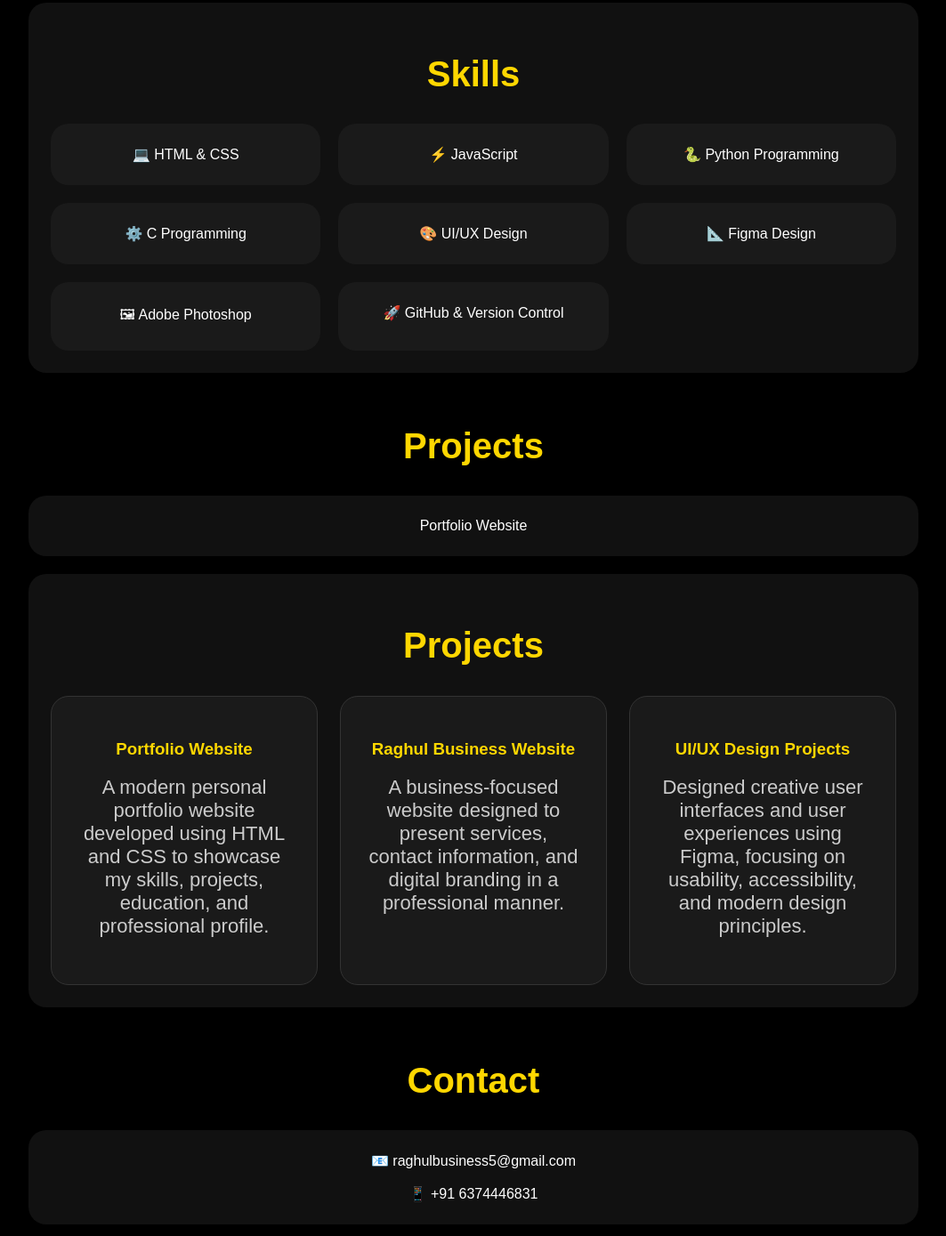
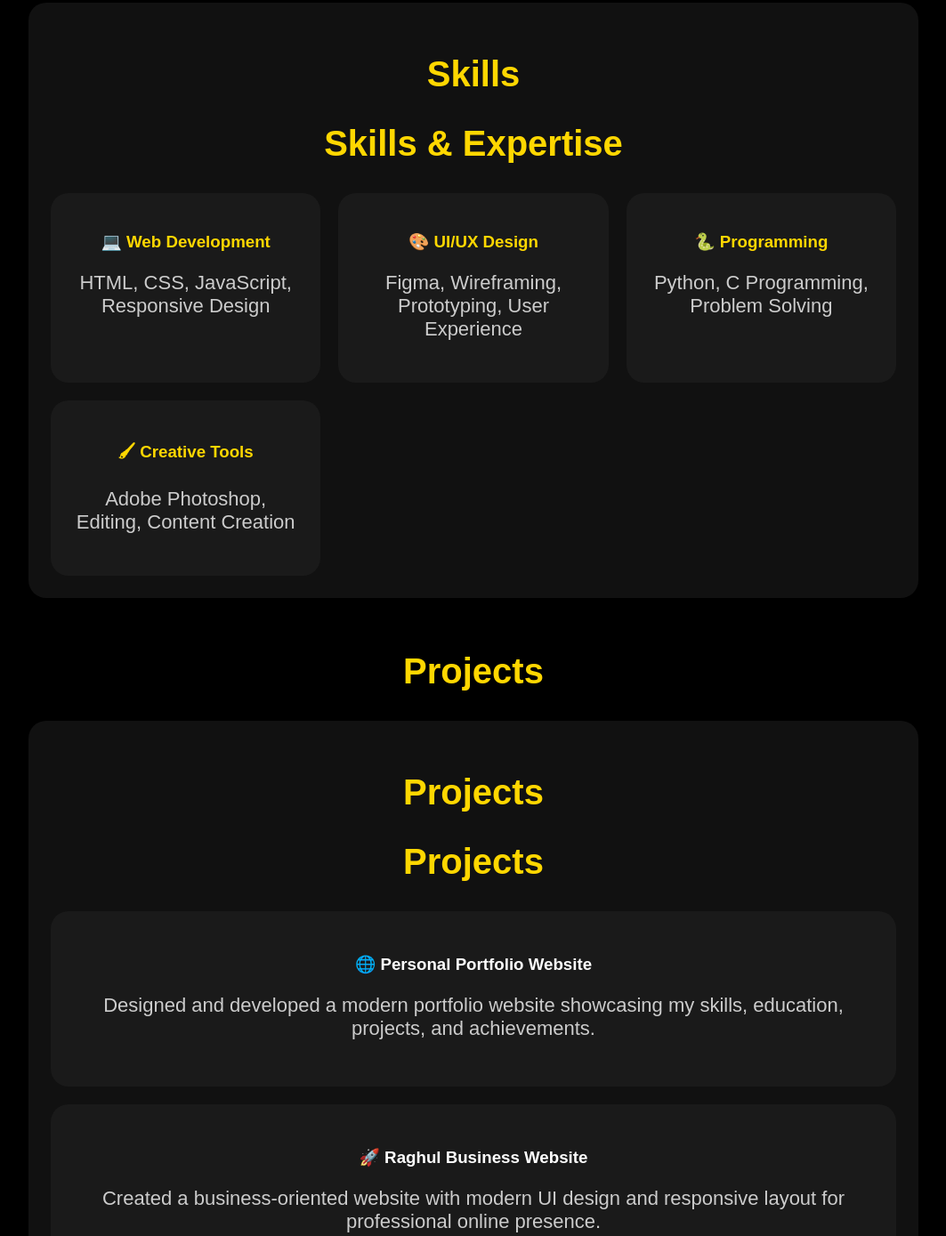
Before and after one commit to raghulbusiness/Raghul-Portfolio, a plain HTML site: page index.html in a window 1280 px wide. Shown: the part 1780-3169 px from the top of the page at 89% size, without its empty margins (108-1171 px from the left). Drawn offline with Linux system fonts and the light colour scheme.

Commit message:
Update index.html

```diff
--- a/index.html
+++ b/index.html
@@ -98,77 +98,59 @@ Chennai, Tamil Nadu
 <div style="background:#111;padding:25px;border-radius:20px;margin-top:20px;">
 <h2 style="color:gold;font-size:40px;">Skills</h2>
 
+<h2 style="color:gold;font-size:40px;">Skills & Expertise</h2>
+
 <div style="display:grid;grid-template-columns:repeat(auto-fit,minmax(250px,1fr));gap:20px;margin-top:30px;">
 
 <div style="background:#1a1a1a;padding:25px;border-radius:20px;">
-💻 HTML & CSS
+<h3 style="color:gold;">💻 Web Development</h3>
+<p>HTML, CSS, JavaScript, Responsive Design</p>
 </div>
 
 <div style="background:#1a1a1a;padding:25px;border-radius:20px;">
-⚡ JavaScript
+<h3 style="color:gold;">🎨 UI/UX Design</h3>
+<p>Figma, Wireframing, Prototyping, User Experience</p>
 </div>
 
 <div style="background:#1a1a1a;padding:25px;border-radius:20px;">
-🐍 Python Programming
+<h3 style="color:gold;">🐍 Programming</h3>
+<p>Python, C Programming, Problem Solving</p>
 </div>
 
 <div style="background:#1a1a1a;padding:25px;border-radius:20px;">
-⚙️ C Programming
-</div>
-
-<div style="background:#1a1a1a;padding:25px;border-radius:20px;">
-🎨 UI/UX Design
-</div>
-
-<div style="background:#1a1a1a;padding:25px;border-radius:20px;">
-📐 Figma Design
-</div>
-
-<div style="background:#1a1a1a;padding:25px;border-radius:20px;">
-🖼 Adobe Photoshop
-</div>
-
-<div style="background:#1a1a1a;padding:25px;border-radius:20px;">
-🚀 GitHub & Version Control
+<h3 style="color:gold;">🖌 Creative Tools</h3>
+<p>Adobe Photoshop, Editing, Content Creation</p>
 </div>
 
 </div>
+
 
 </div>
 
 <h2 style="color:gold;font-size:40px;margin-top:60px;">Projects</h2>
 
-<div style="background:#111;padding:25px;border-radius:20px;margin-top:20px;">
-Portfolio Website
+
 </div>
 
 <div style="background:#111;padding:25px;border-radius:20px;margin-top:20px;">
 <h2 style="color:gold;font-size:40px;">Projects</h2>
 
-<div style="display:grid;grid-template-columns:repeat(auto-fit,minmax(300px,1fr));gap:25px;margin-top:30px;">
+<h2 style="color:gold;font-size:40px;">Projects</h2>
 
-<div style="background:#1a1a1a;padding:30px;border-radius:20px;border:1px solid #333;">
-<h3 style="color:gold;">Portfolio Website</h3>
-
-<p style="margin-top:15px;color:#ccc;">
-A modern personal portfolio website developed using HTML and CSS to showcase my skills, projects, education, and professional profile.
+<div style="background:#1a1a1a;padding:30px;border-radius:20px;margin-top:20px;">
+<h3>🌐 Personal Portfolio Website</h3>
+<p>
+Designed and developed a modern portfolio website showcasing my skills, education, projects, and achievements.
 </p>
 </div>
 
-<div style="background:#1a1a1a;padding:30px;border-radius:20px;border:1px solid #333;">
-<h3 style="color:gold;">Raghul Business Website</h3>
-
-<p style="margin-top:15px;color:#ccc;">
-A business-focused website designed to present services, contact information, and digital branding in a professional manner.
+<div style="background:#1a1a1a;padding:30px;border-radius:20px;margin-top:20px;">
+<h3>🚀 Raghul Business Website</h3>
+<p>
+Created a business-oriented website with modern UI design and responsive layout for professional online presence.
 </p>
 </div>
 
-<div style="background:#1a1a1a;padding:30px;border-radius:20px;border:1px solid #333;">
-<h3 style="color:gold;">UI/UX Design Projects</h3>
-
-<p style="margin-top:15px;color:#ccc;">
-Designed creative user interfaces and user experiences using Figma, focusing on usability, accessibility, and modern design principles.
-</p>
 </div>
 
 </div>
```
